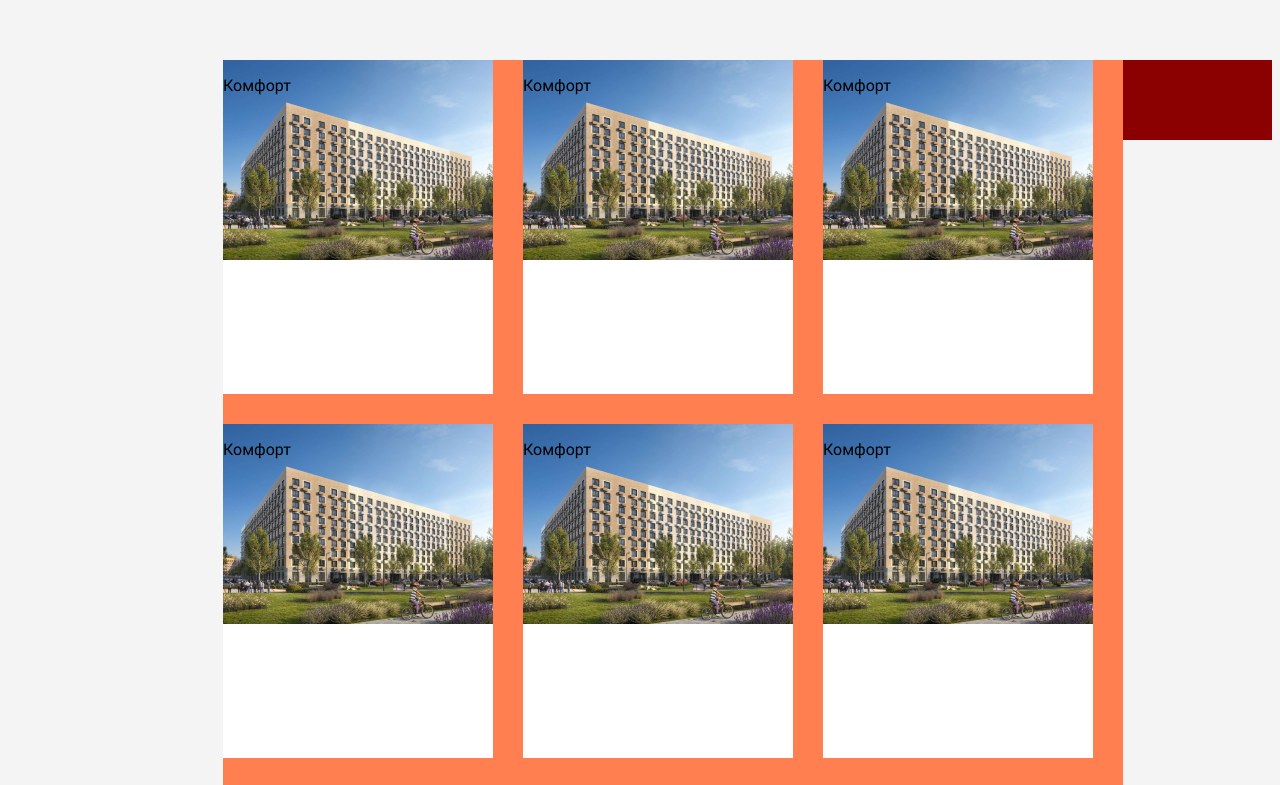
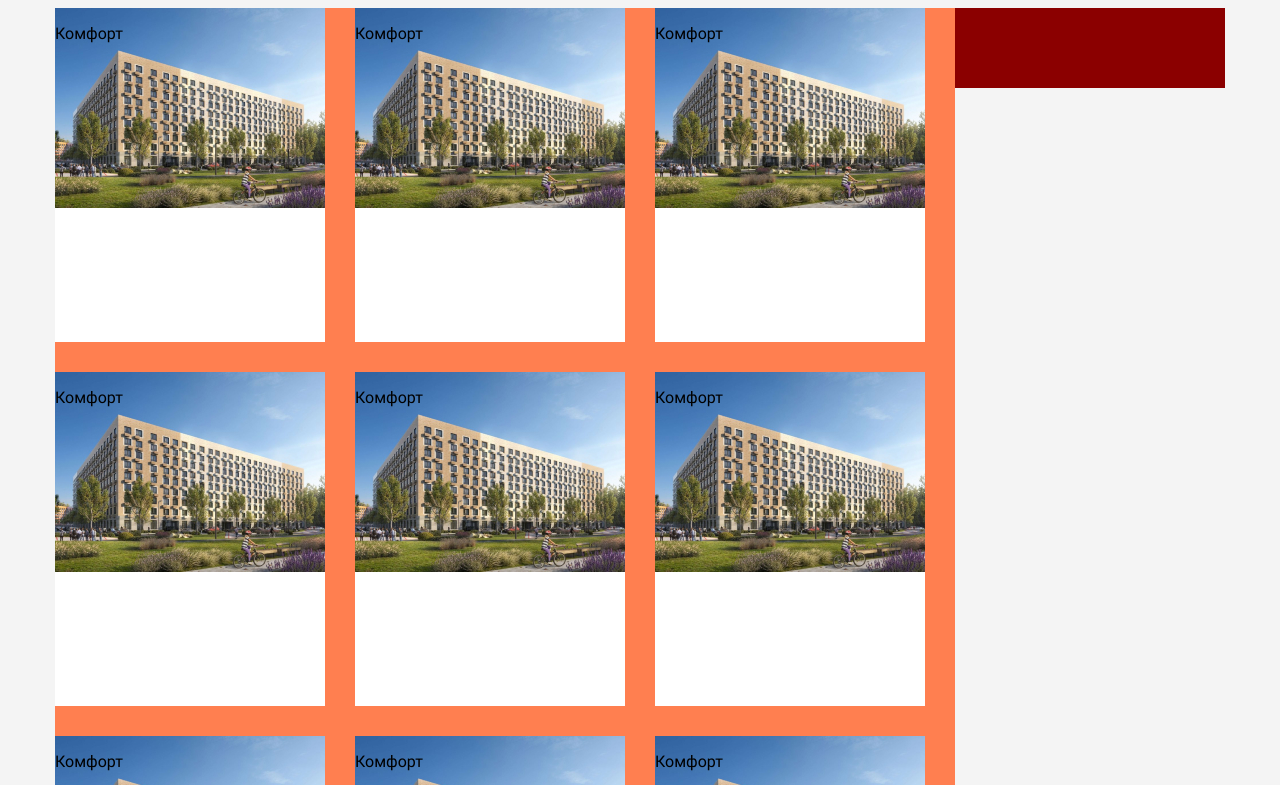
Before and after one commit to MiDmiS/FirstTestLayout, a plain HTML site: page index.html in a window 1280 px wide. Shown: the top 785 px of the page. Drawn offline with Linux system fonts and the light colour scheme.

Commit message:
Modified

```diff
--- a/css/styles.css
+++ b/css/styles.css
@@ -8,11 +8,12 @@
     box-sizing: border-box;
 }
 body {
+    display: flex;
     background-color:  #F4F4F4;
     font-family: "RobotoRegular", sans-serif;
+    justify-content: center;
 }
 .groupAll {
-    margin: 60px 0 0 215px;
     display: flex;
 }
 .advBlock {
```
